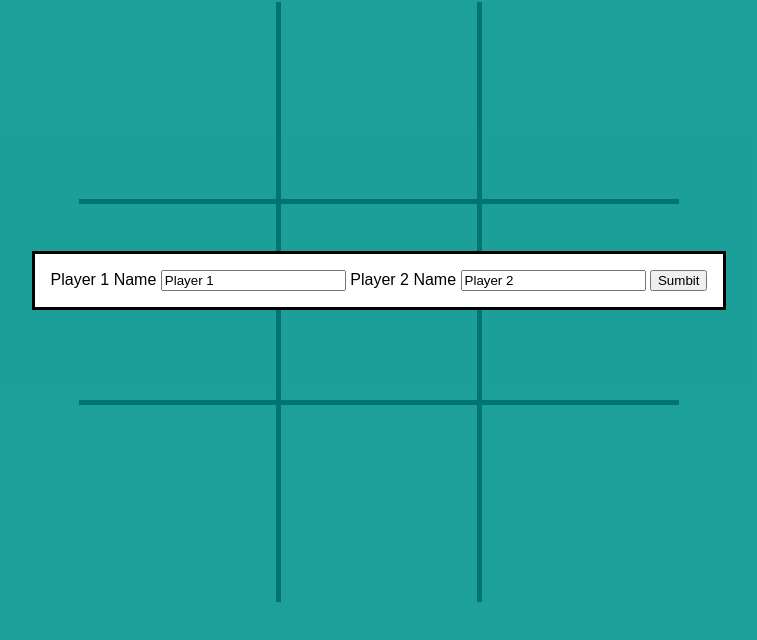
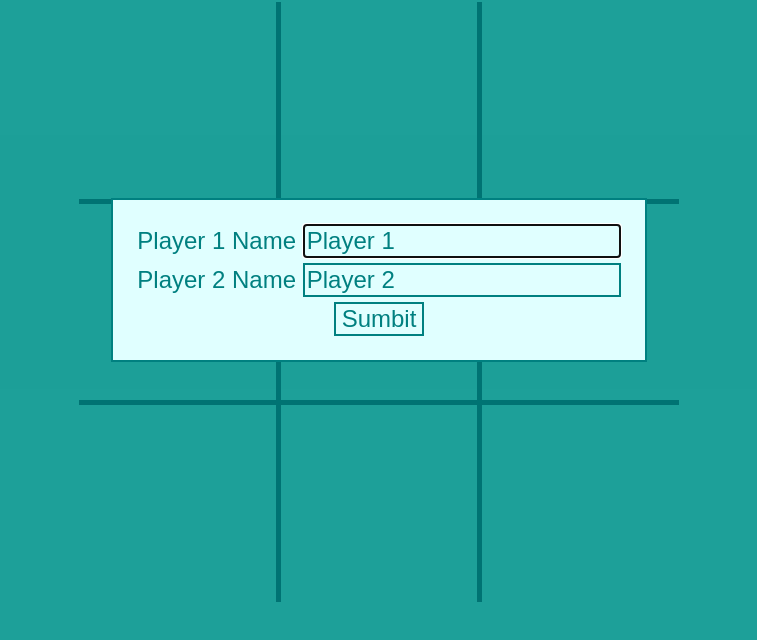
Before and after one commit to jtieu7268/tictactoe-js, a plain HTML site: page index.html in a window 1280 px wide. Both pictures are taken after a click on the button "START". Shown: the part 120-760 px from the top of the page, without its empty margins (261-1018 px from the left). Drawn offline with Linux system fonts and the light colour scheme.

Commit message:
Stylize player name form

```diff
--- a/index.html
+++ b/index.html
@@ -14,11 +14,15 @@
         <h1 class="message"></h1>
         <dialog>
             <form method="dialog">
-                <label for="p1name">Player 1 Name</label>
-                <input id="p1name">
-                <label for="p2name">Player 2 Name</label>
-                <input id="p2name">
-                <input type="submit" id="submit" value="Sumbit" autofocus />
+                <div>
+                    <label for="p1name">Player 1 Name</label>
+                    <input id="p1name" required autofocus>
+                </div>
+                <div>
+                    <label for="p2name">Player 2 Name</label>
+                    <input id="p2name" required>
+                </div>
+                <input type="submit" id="submit" value="Sumbit" />
             </form>
         </dialog>
     </div>
--- a/style.css
+++ b/style.css
@@ -32,8 +32,15 @@ body {
     border: 0;
 }
 
-.start {
-    font-size: 1.5em;
+form {
+    display: flex;
+    flex-direction: column;
+    align-items: center;
+    gap: 5px;
+}
+
+.start, dialog, input {
+    font-size: 1.5rem;
     border: 2px teal solid;
     color: teal;
     background-color: lightcyan;
```
